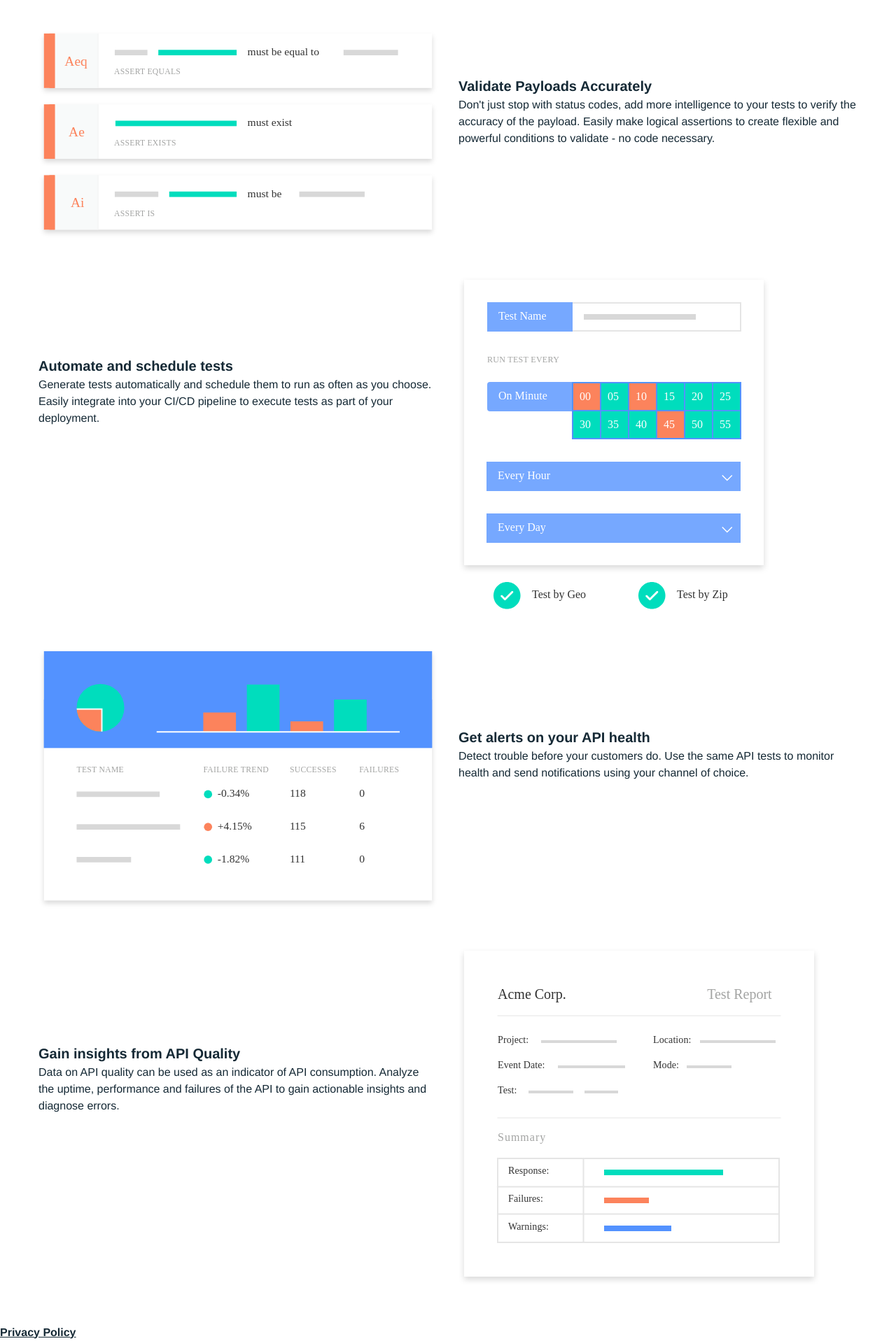
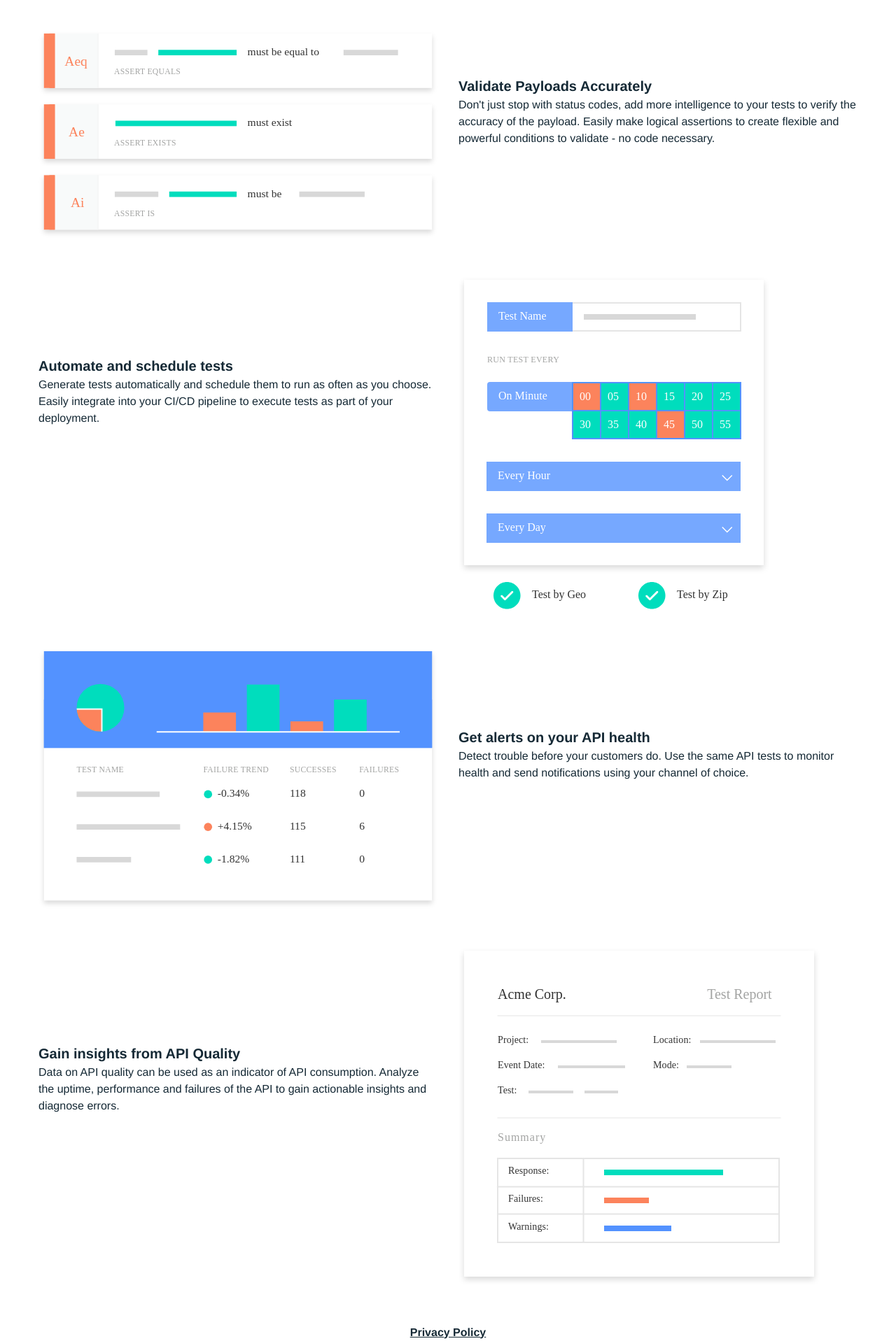
Before and after one commit to ibm-apiconnect/test-and-monitor, a Jekyll site: the page built from index.html, in a window 1280 px wide. Shown: the part 2166-4083 px from the top of the page at 70% size. Built offline with Jekyll 4.4.1, drawn with Linux system fonts in a browser that asks for light colours; some web fonts are replaced.

Commit message:
Moved privacy policy link to centre.

```diff
--- a/_includes/footer.html
+++ b/_includes/footer.html
@@ -1,4 +1,4 @@
-                    <div class="text-left">
+                    <div class="text-center">
                         <a href="https://www.ibm.com/privacy/us/en/" target="_blank">Privacy Policy</a>
                         <!-- <a href="https://www.ibm.com/privacy/us/en/" target="_blank">Privacy Policy</a> &nbsp;© Copyright IBM Corporation 2018, 2019. All rights reserved. -->
                     </div>
```
